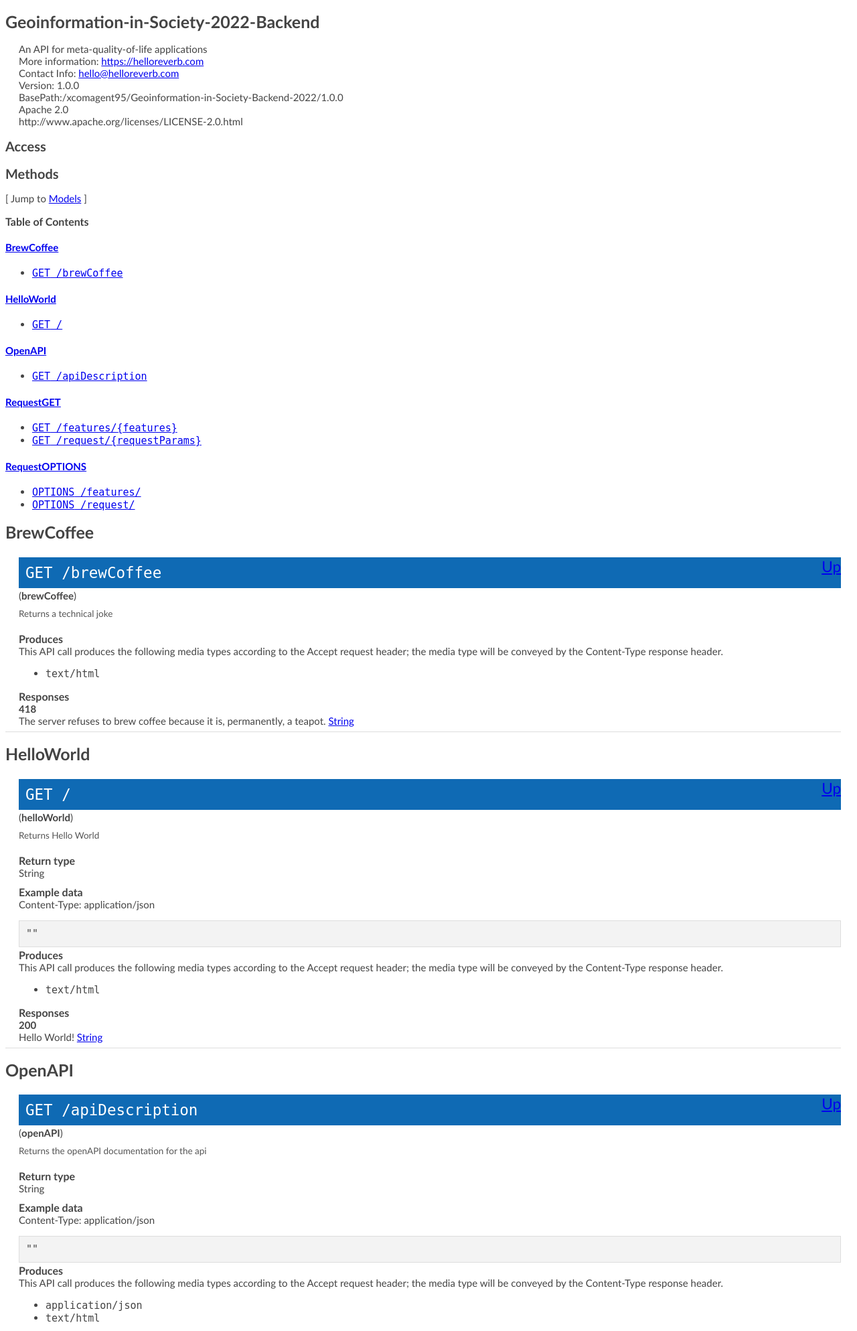
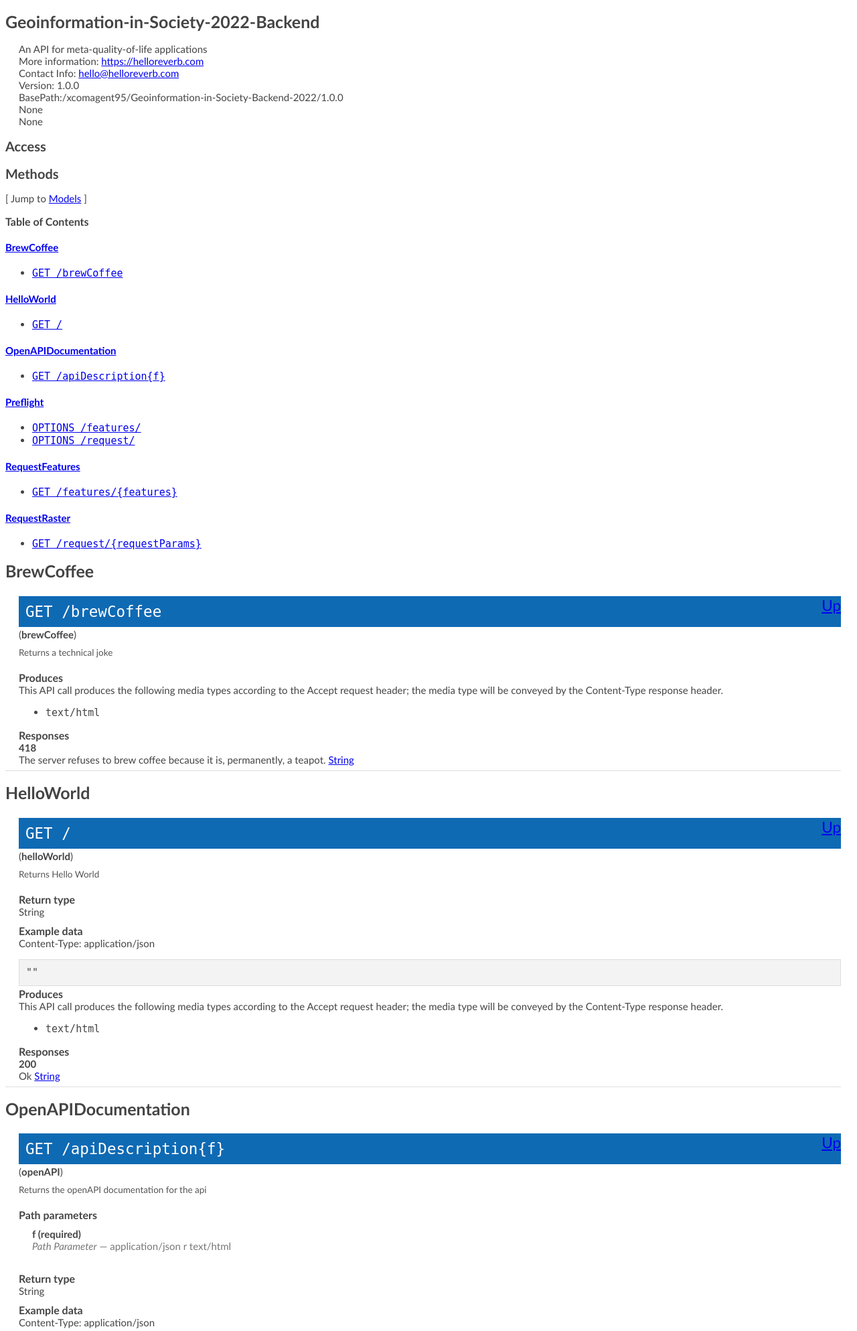
Before and after one commit to phuef/Geoinformation-in-Society-22, a Flask app: page /apiDescription in a window 1280 px wide. Shown: the top 1987 px of the page at 67% size. Run offline with Flask 2, Linux system fonts and the light colour scheme.

Commit message:
Dokumentation Backend

```diff
--- a/backend/app.py
+++ b/backend/app.py
@@ -28,7 +28,7 @@ CORS(app, supports_credentials=True, resources={r"/request/*": {"origins": "*"}}
 '''
 * Title: Hello-World Route
 * Description: A route which is accessible
-*              via localhost:5050/ and returns a Hello World! with a the HTTP-Statuscode 200
+*              via localhost:5050/ and returns a Hello World! with a the HTTP-Statuscode 200.
 '''
 @app.route("/", methods = ['GET'])
 def helloWorld():
@@ -37,7 +37,7 @@ def helloWorld():
 '''
 * Title: Coffee Route
 * Description: A route which is accessible
-*              via localhost:5050/brewCoffee and returns HTTP-Statuscode 418
+*              via localhost:5050/brewCoffee and returns a joke with the HTTP-Statuscode 418.
 '''
 @app.route("/brewCoffee", methods = ['GET'])
 def tea():
@@ -46,7 +46,7 @@ def tea():
 '''
 * Title: API-Description Route
 * Description: A route which is accessible
-*              via localhost:5050/apiDescription and returns OpenAPI Documentation of the API
+*              via localhost:5050/apiDescription and returns OpenAPI Documentation of the API.
 '''
 @app.route("/apiDescription", methods = ['GET'])
 def api():
@@ -68,7 +68,11 @@ def api():
 
 '''
 * Title: raster
-* Description: route for retrieving rasters
+* Description: A route which is accessible
+*              via localhost:5050/raster and returns a filtered raster which conforms
+*              to the supplied parameters of the form [(band, minValue, maxValue),...] with the
+*              HTTP-Statuscode 200. This route offers a preflight request via the HTTP-Method OPTIONS
+*              which is importand for CORS.
 '''
 @app.route('/request/<requestParams>', methods = ['GET', 'OPTIONS'])
 def raster(requestParams):
@@ -78,7 +82,7 @@ def raster(requestParams):
             #stack.distanceStackInfo()
             params = literal_eval(requestParams) #parse parameters
             #define rasters-bands
-            bands = [0, 1, 2, 3, 4, 5]
+            bands = [0, 1, 2, 3, 4, 5] #Backnd stores currectly six bands
             for i in params:
                 if(i[1] != None and i[2] != None):
                     if(i[1] > i[2]):
@@ -111,8 +115,90 @@ def raster(requestParams):
         return "Internal Server Error", 500
 
 '''
+* Title: rasterInfo
+* Description: A route which is accessible
+*              via localhost:5050/raster/info and returns basic information
+*              about the queryable raster with the statuscode 200.
+'''
+@app.route('/request/info', methods = ['GET', 'OPTIONS'])
+def rasterInfo():
+    try:
+        if(request.method == 'GET'): #actual request using GET
+            info = {"CRS": {
+    "$schema": "https://proj.org/schemas/v0.5/projjson.schema.json",
+    "type": "GeographicCRS",
+    "name": "CSG67",
+    "datum": {
+        "type": "GeodeticReferenceFrame",
+        "name": "Centre Spatial Guyanais 1967",
+        "ellipsoid": {
+            "name": "International 1924",
+            "semi_major_axis": 6378388,
+            "inverse_flattening": 297
+        }
+    },
+    "coordinate_system": {
+        "subtype": "ellipsoidal",
+        "axis": [
+            {
+                "name": "Geodetic latitude",
+                "abbreviation": "Lat",
+                "direction": "north",
+                "unit": "degree"
+            },
+            {
+                "name": "Geodetic longitude",
+                "abbreviation": "Lon",
+                "direction": "east",
+                "unit": "degree"
+            }
+        ]
+    },
+    "scope": "Geodesy.",
+    "area": "French Guiana - coastal area.",
+    "bbox": {
+        "south_latitude": 3.43,
+        "west_longitude": -54.45,
+        "north_latitude": 5.81,
+        "east_longitude": -51.61
+    },
+    "id": {
+        "authority": "EPSG",
+        "code": 4623
+    }
+}, "bands": [{"name": "theater", "number": 0},
+             {"name": "museen", "number": 1},
+             {"name": "spielplaetze", "number": 2},
+             {"name": "sportstaetten", "number": 3},
+             {"name": "baeder", "number": 4},
+             {"name": "kinos", "number": 5}]}
+
+            response = make_response(info) #generate response
+            #add headers
+            response.headers.add("Access-Control-Allow-Origin", "*")
+            response.headers.add("Access-Control-Allow-Headers", "*")
+            response.headers.add("Access-Control-Allow-Methods", "*")
+            response.headers.add("Referrer-Policy", 'no-referrer')
+            return response, 200 #return results
+
+        elif(request.method == 'OPTIONS'): #preflight request using OPTIONS
+            response = make_response() #generate response
+            #add headers
+            response.headers.add("Access-Control-Allow-Origin", "*")
+            response.headers.add("Access-Control-Allow-Headers", "*")
+            response.headers.add("Access-Control-Allow-Methods", "*")
+            response.headers.add("Referrer-Policy", 'no-referrer')
+            return response, 204 #return preflight response
+    except Exception:
+        print(traceback.format_exc())
+        return "Internal Server Error", 500
+
+'''
 * Title: features
-* Description: Route for retrieving features
+* Description: A route which is accessible
+*              via localhost:5050/features/ and returns underlying feature datasets
+*              as geojson. Following features datasets are accessable:
+*              theater, museen, spielplaetze, sportstaetten, baeder, kinos
 '''
 @app.route('/features/<features>', methods = ['GET', 'OPTIONS'])
 def features(features):
@@ -130,9 +216,6 @@ def features(features):
                 return response, 200
             except:
                 return "Bad Request", 400
-
-            return response, 200 #return results
-
         elif(request.method == 'OPTIONS'): #preflight request using OPTIONS
             response = make_response() #generate response
             #add headers
@@ -151,4 +234,3 @@ if __name__ == '__main__':
     * Port: 5050
     '''
     app.run(port=5050, debug=True, use_reloader=False, host='0.0.0.0') #start app
-    #Request localhost:5050/request/[(0,300,None)] / localhost:5050/features/theaters
--- a/backend/bands.txt
+++ /dev/null
@@ -1,2 +0,0 @@
-Kanal 0 Theater
-Kanal 1 Museen
--- a/backend/templates/open_api_doc.html
+++ b/backend/templates/open_api_doc.html
@@ -184,8 +184,8 @@
     <div class="app-desc">Contact Info: <a href="hello@helloreverb.com">hello@helloreverb.com</a></div>
     <div class="app-desc">Version: 1.0.0</div>
     <div class="app-desc">BasePath:/xcomagent95/Geoinformation-in-Society-Backend-2022/1.0.0</div>
-    <div class="license-info">Apache 2.0</div>
-    <div class="license-url">http://www.apache.org/licenses/LICENSE-2.0.html</div>
+    <div class="license-info">None</div>
+    <div class="license-url">None</div>
   <h2>Access</h2>
 
   <h2><a name="__Methods">Methods</a></h2>
@@ -201,19 +201,22 @@
   <ul>
   <li><a href="#helloWorld"><code><span class="http-method">get</span> /</code></a></li>
   </ul>
-  <h4><a href="#OpenAPI">OpenAPI</a></h4>
+  <h4><a href="#OpenAPIDocumentation">OpenAPIDocumentation</a></h4>
   <ul>
-  <li><a href="#openAPI"><code><span class="http-method">get</span> /apiDescription</code></a></li>
+  <li><a href="#openAPI"><code><span class="http-method">get</span> /apiDescription{f}</code></a></li>
   </ul>
-  <h4><a href="#RequestGET">RequestGET</a></h4>
+  <h4><a href="#Preflight">Preflight</a></h4>
+  <ul>
+  <li><a href="#preflightFeature"><code><span class="http-method">options</span> /features/</code></a></li>
+  <li><a href="#preflightRaster"><code><span class="http-method">options</span> /request/</code></a></li>
+  </ul>
+  <h4><a href="#RequestFeatures">RequestFeatures</a></h4>
   <ul>
   <li><a href="#requestFeatures"><code><span class="http-method">get</span> /features/{features}</code></a></li>
+  </ul>
+  <h4><a href="#RequestRaster">RequestRaster</a></h4>
+  <ul>
   <li><a href="#requestRaster"><code><span class="http-method">get</span> /request/{requestParams}</code></a></li>
-  </ul>
-  <h4><a href="#RequestOPTIONS">RequestOPTIONS</a></h4>
-  <ul>
-  <li><a href="#preflightFeatures"><code><span class="http-method">options</span> /features/</code></a></li>
-  <li><a href="#preflightRaster"><code><span class="http-method">options</span> /request/</code></a></li>
   </ul>
 
   <h1><a name="BrewCoffee">BrewCoffee</a></h1>
@@ -282,18 +285,23 @@
 
     <h3 class="field-label">Responses</h3>
     <h4 class="field-label">200</h4>
-    Hello World!
+    Ok
         <a href="#String">String</a>
   </div> <!-- method -->
   <hr/>
-  <h1><a name="OpenAPI">OpenAPI</a></h1>
+  <h1><a name="OpenAPIDocumentation">OpenAPIDocumentation</a></h1>
   <div class="method"><a name="openAPI"></a>
     <div class="method-path">
     <a class="up" href="#__Methods">Up</a>
-    <pre class="get"><code class="huge"><span class="http-method">get</span> /apiDescription</code></pre></div>
+    <pre class="get"><code class="huge"><span class="http-method">get</span> /apiDescription{f}</code></pre></div>
     <div class="method-summary"> (<span class="nickname">openAPI</span>)</div>
     <div class="method-notes">Returns the openAPI documentation for the api</div>
 
+    <h3 class="field-label">Path parameters</h3>
+    <div class="field-items">
+      <div class="param">f (required)</div>
+
+            <div class="param-desc"><span class="param-type">Path Parameter</span> &mdash; application/json r text/html </div>    </div>  <!-- field-items -->
 
 
 
@@ -322,120 +330,22 @@
 
     <h3 class="field-label">Responses</h3>
     <h4 class="field-label">200</h4>
-    openAPI documentation
+    Ok
+        <a href="#String">String</a>
+    <h4 class="field-label">406</h4>
+    Not Acceptable
         <a href="#String">String</a>
     <h4 class="field-label">500</h4>
     Internal Server Error
         <a href="#String">String</a>
   </div> <!-- method -->
   <hr/>
-  <h1><a name="RequestGET">RequestGET</a></h1>
-  <div class="method"><a name="requestFeatures"></a>
-    <div class="method-path">
-    <a class="up" href="#__Methods">Up</a>
-    <pre class="get"><code class="huge"><span class="http-method">get</span> /features/{features}</code></pre></div>
-    <div class="method-summary"> (<span class="nickname">requestFeatures</span>)</div>
-    <div class="method-notes">Returns a .geojson which corresponds to the given input parameters</div>
-
-    <h3 class="field-label">Path parameters</h3>
-    <div class="field-items">
-      <div class="param">features (required)</div>
-
-            <div class="param-desc"><span class="param-type">Path Parameter</span> &mdash; String representing the feature class </div>    </div>  <!-- field-items -->
-
-
-
-
-
-
-    <h3 class="field-label">Return type</h3>
-    <div class="return-type">
-
-      String
-    </div>
-
-    <!--Todo: process Response Object and its headers, schema, examples -->
-
-    <h3 class="field-label">Example data</h3>
-    <div class="example-data-content-type">Content-Type: application/json</div>
-    <pre class="example"><code>""</code></pre>
-
-    <h3 class="field-label">Produces</h3>
-    This API call produces the following media types according to the <span class="header">Accept</span> request header;
-    the media type will be conveyed by the <span class="header">Content-Type</span> response header.
-    <ul>
-      <li><code>application/json</code></li>
-      <li><code>text/html</code></li>
-    </ul>
-
-    <h3 class="field-label">Responses</h3>
-    <h4 class="field-label">200</h4>
-    search results matching criteria
-        <a href="#String">String</a>
-    <h4 class="field-label">400</h4>
-    Bad Request
-        <a href="#String">String</a>
-    <h4 class="field-label">500</h4>
-    Internal Server Error
-        <a href="#String">String</a>
-  </div> <!-- method -->
-  <hr/>
-  <div class="method"><a name="requestRaster"></a>
-    <div class="method-path">
-    <a class="up" href="#__Methods">Up</a>
-    <pre class="get"><code class="huge"><span class="http-method">get</span> /request/{requestParams}</code></pre></div>
-    <div class="method-summary"> (<span class="nickname">requestRaster</span>)</div>
-    <div class="method-notes">Returns a .geojson which corresponds to the given input parameters</div>
-
-    <h3 class="field-label">Path parameters</h3>
-    <div class="field-items">
-      <div class="param">requestParams (required)</div>
-
-            <div class="param-desc"><span class="param-type">Path Parameter</span> &mdash; array of parameters of the form (rasterBand, minValue, maxValue) </div>    </div>  <!-- field-items -->
-
-
-
-
-
-
-    <h3 class="field-label">Return type</h3>
-    <div class="return-type">
-
-      String
-    </div>
-
-    <!--Todo: process Response Object and its headers, schema, examples -->
-
-    <h3 class="field-label">Example data</h3>
-    <div class="example-data-content-type">Content-Type: application/json</div>
-    <pre class="example"><code>""</code></pre>
-
-    <h3 class="field-label">Produces</h3>
-    This API call produces the following media types according to the <span class="header">Accept</span> request header;
-    the media type will be conveyed by the <span class="header">Content-Type</span> response header.
-    <ul>
-      <li><code>application/json</code></li>
-      <li><code>text/html</code></li>
-    </ul>
-
-    <h3 class="field-label">Responses</h3>
-    <h4 class="field-label">200</h4>
-    search results matching criteria
-        <a href="#String">String</a>
-    <h4 class="field-label">400</h4>
-    Bad Request
-        <a href="#String">String</a>
-    <h4 class="field-label">500</h4>
-    Internal Server Error
-        <a href="#String">String</a>
-  </div> <!-- method -->
-  <hr/>
-  <h1><a name="RequestOPTIONS">RequestOPTIONS</a></h1>
-  <div class="method"><a name="preflightFeatures"></a>
+  <h1><a name="Preflight">Preflight</a></h1>
+  <div class="method"><a name="preflightFeature"></a>
     <div class="method-path">
     <a class="up" href="#__Methods">Up</a>
     <pre class="options"><code class="huge"><span class="http-method">options</span> /features/</code></pre></div>
-    <div class="method-summary">a preflight request route (<span class="nickname">preflightFeatures</span>)</div>
+    <div class="method-summary">a preflight request route (<span class="nickname">preflightFeature</span>)</div>
     <div class="method-notes">Returns headers needed by a preflight request when CORS is enabled</div>
 
 
@@ -497,6 +407,114 @@
         <a href="#String">String</a>
   </div> <!-- method -->
   <hr/>
+  <h1><a name="RequestFeatures">RequestFeatures</a></h1>
+  <div class="method"><a name="requestFeatures"></a>
+    <div class="method-path">
+    <a class="up" href="#__Methods">Up</a>
+    <pre class="get"><code class="huge"><span class="http-method">get</span> /features/{features}</code></pre></div>
+    <div class="method-summary"> (<span class="nickname">requestFeatures</span>)</div>
+    <div class="method-notes">Returns a .geojson which corresponds to the given input parameters</div>
+
+    <h3 class="field-label">Path parameters</h3>
+    <div class="field-items">
+      <div class="param">features (required)</div>
+
+            <div class="param-desc"><span class="param-type">Path Parameter</span> &mdash; features paramter can be set as theater, museen, spielplaetze, sportstaetten, baeder, kinos </div>    </div>  <!-- field-items -->
+
+
+
+
+
+
+    <h3 class="field-label">Return type</h3>
+    <div class="return-type">
+
+      String
+    </div>
+
+    <!--Todo: process Response Object and its headers, schema, examples -->
+
+    <h3 class="field-label">Example data</h3>
+    <div class="example-data-content-type">Content-Type: application/json</div>
+    <pre class="example"><code>""</code></pre>
+
+    <h3 class="field-label">Produces</h3>
+    This API call produces the following media types according to the <span class="header">Accept</span> request header;
+    the media type will be conveyed by the <span class="header">Content-Type</span> response header.
+    <ul>
+      <li><code>application/json</code></li>
+      <li><code>text/html</code></li>
+    </ul>
+
+    <h3 class="field-label">Responses</h3>
+    <h4 class="field-label">200</h4>
+    Ok
+        <a href="#String">String</a>
+    <h4 class="field-label">204</h4>
+    No Content
+        <a href="#String">String</a>
+    <h4 class="field-label">400</h4>
+    Bad Request
+        <a href="#String">String</a>
+    <h4 class="field-label">500</h4>
+    Internal Server Error
+        <a href="#String">String</a>
+  </div> <!-- method -->
+  <hr/>
+  <h1><a name="RequestRaster">RequestRaster</a></h1>
+  <div class="method"><a name="requestRaster"></a>
+    <div class="method-path">
+    <a class="up" href="#__Methods">Up</a>
+    <pre class="get"><code class="huge"><span class="http-method">get</span> /request/{requestParams}</code></pre></div>
+    <div class="method-summary"> (<span class="nickname">requestRaster</span>)</div>
+    <div class="method-notes">Returns a .geojson which corresponds to the given input parameters</div>
+
+    <h3 class="field-label">Path parameters</h3>
+    <div class="field-items">
+      <div class="param">requestParams (required)</div>
+
+            <div class="param-desc"><span class="param-type">Path Parameter</span> &mdash; array of parameters of the form (rasterBand, minValue, maxValue) </div>    </div>  <!-- field-items -->
+
+
+
+
+
+
+    <h3 class="field-label">Return type</h3>
+    <div class="return-type">
+
+      String
+    </div>
+
+    <!--Todo: process Response Object and its headers, schema, examples -->
+
+    <h3 class="field-label">Example data</h3>
+    <div class="example-data-content-type">Content-Type: application/json</div>
+    <pre class="example"><code>""</code></pre>
+
+    <h3 class="field-label">Produces</h3>
+    This API call produces the following media types according to the <span class="header">Accept</span> request header;
+    the media type will be conveyed by the <span class="header">Content-Type</span> response header.
+    <ul>
+      <li><code>application/json</code></li>
+      <li><code>text/html</code></li>
+    </ul>
+
+    <h3 class="field-label">Responses</h3>
+    <h4 class="field-label">200</h4>
+    Ok
+        <a href="#String">String</a>
+    <h4 class="field-label">204</h4>
+    No Content
+        <a href="#String">String</a>
+    <h4 class="field-label">400</h4>
+    Bad Request
+        <a href="#String">String</a>
+    <h4 class="field-label">500</h4>
+    Internal Server Error
+        <a href="#String">String</a>
+  </div> <!-- method -->
+  <hr/>
 
   <h2><a name="__Models">Models</a></h2>
   [ Jump to <a href="#__Methods">Methods</a> ]
--- a/backend/utils.py
+++ b/backend/utils.py
@@ -31,8 +31,7 @@ class DistanceStack:
     '''
     * Title: filterStack
     * Description: Filters the composit distance raster based on given parameters
-    * Parameters: The function expects an array with tuples of the form (band, distance in meters)
-    * Example parameters: [(0,1000),(1,2000)]
+    * Parameters: The function expects an array with tuples of the form (band, minValue, maxValue)
     * Output: The function outputs a GEOJSON containing polygons where the DN value denotes which ares correspond to the
     * parameters and which do not
     '''
```
Also changed, not shown: backend/unittest.py (deleted, +0 -24 lines).
